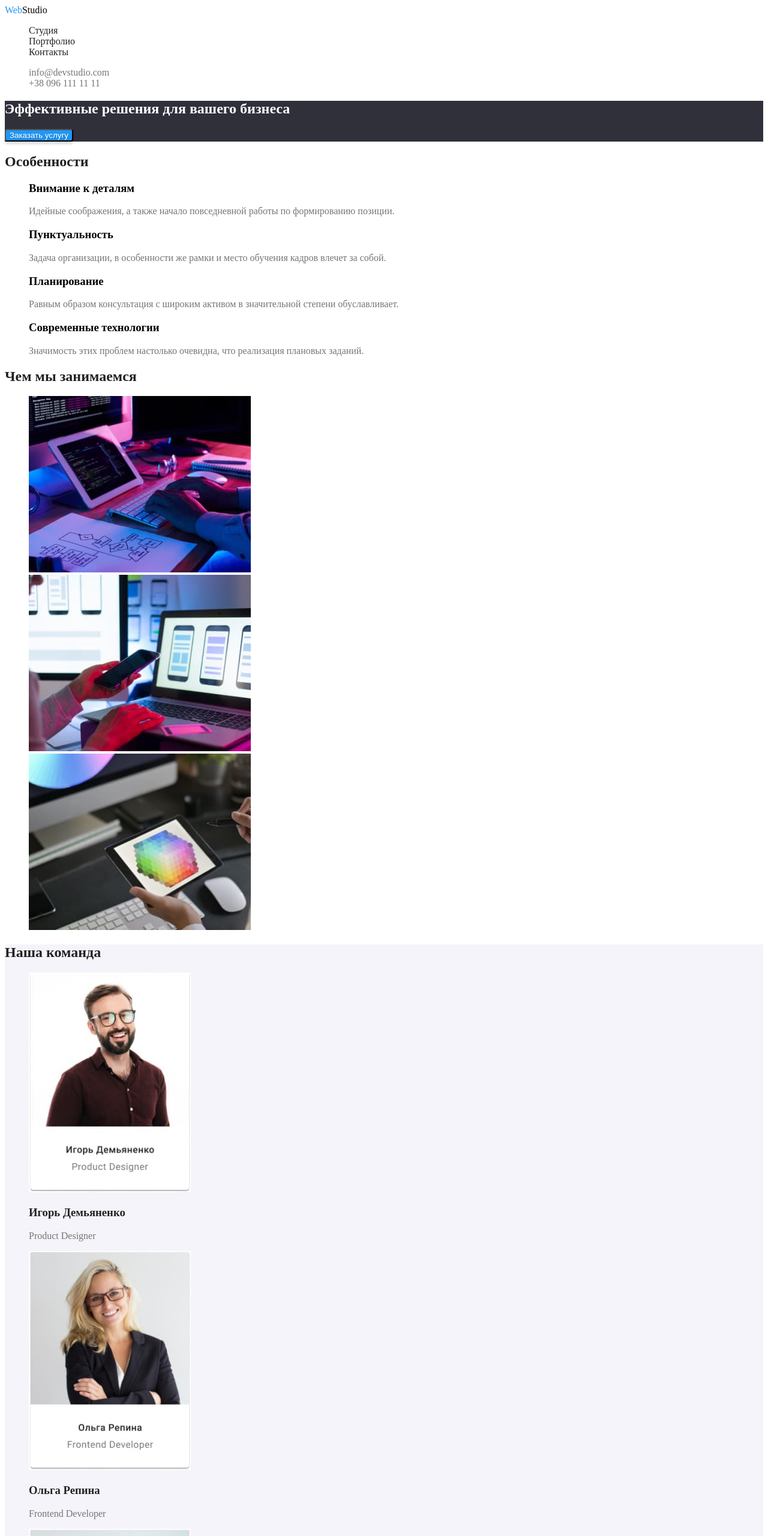
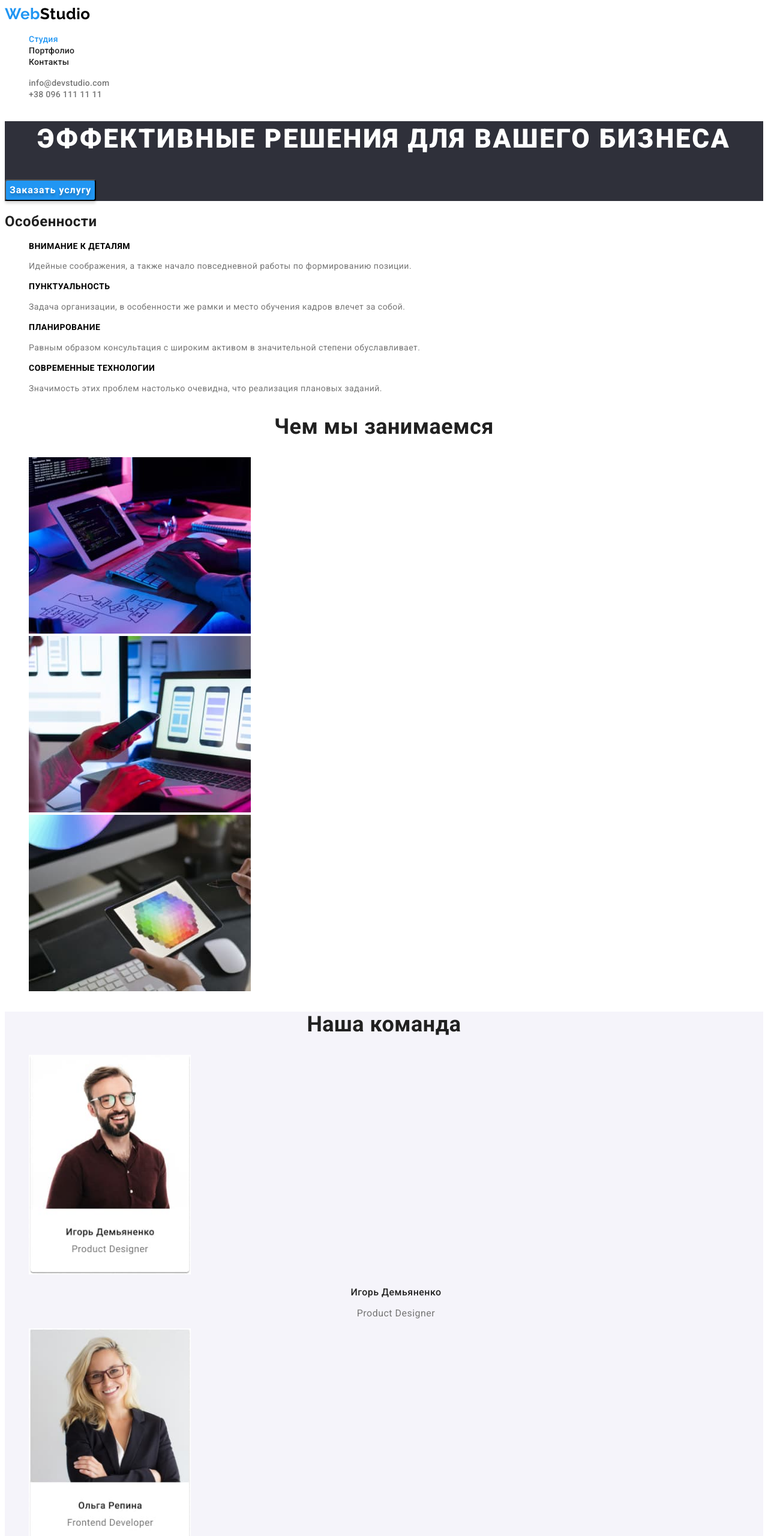
Before and after one commit to Dhannaa/goit-markup-hw-02, a plain HTML site: page index.html in a window 1280 px wide. Shown: the top 2560 px of the page at 60% size. Drawn offline with Linux system fonts and the light colour scheme.

Commit message:
Підключення шрифтів

```diff
--- a/css/styles.css
+++ b/css/styles.css
@@ -10,6 +10,8 @@
 body {
   background-color: var(--primary-white-color);
   color: var(--primary-text-color);
+  font-family: Roboto, sans-serif;
+  letter-spacing: 0.03em;
 }
 
 .list {
@@ -18,7 +20,12 @@ body {
 a {
   text-decoration: none;
 }
-
+.logo {
+  font-family: Raleway;
+  font-weight: 700;
+  font-size: 26px;
+  line-height: 1.19;
+}
 .web {
   color: var(--accent-color);
 }
@@ -26,6 +33,12 @@ a {
   color: var(--primary-black-color);
 }
 /*nav*/
+.link {
+  font-weight: 500;
+  font-size: 14px;
+  line-height: 1.14;
+  letter-spacing: 0.02em;
+}
 .site-nav .link {
   color: var(--primary-text-color);
 }
@@ -34,7 +47,7 @@ a {
   color: var(--accent-color);
 }
 
-.link .curent {
+.site-nav .link.current {
   color: var(--accent-color);
 }
 .auth-nav .link {
@@ -52,16 +65,28 @@ a {
 }
 .hero-title {
   color: var(--primary-white-color);
+  font-weight: 900;
+  font-size: 44px;
+  line-height: 1.36;
+  text-align: center;
+  letter-spacing: 0.06em;
+  text-transform: uppercase;
 }
 .btn-primary {
   color: var(--primary-white-color);
   background-color: var(--accent-color);
-  display: flex;
-  text-align: center;
   text-shadow: 0px 4px 4px rgba(0, 0, 0, 0.25);
   box-shadow: 0px 4px 4px rgba(0, 0, 0, 0.15);
   border-radius: 4px;
   cursor: pointer;
+  font-family: inherit;
+  font-weight: 700;
+  font-size: 16px;
+  line-height: 1.87;
+  display: flex;
+  align-items: center;
+  text-align: center;
+  letter-spacing: 0.06em;
 }
 
 .btn-primary:hover,
@@ -71,11 +96,38 @@ a {
 /* the main section*/
 .section-subtitle {
   color: var(--primary-black-color);
+  font-weight: 700;
+  font-size: 14px;
+  line-height: 1.14;
+  text-transform: uppercase;
 }
+.section-text,
+.address-text {
+  font-size: 14px;
+  line-height: 1.71;
+}
+
 .section-text {
   color: var(--secondary-text-color);
 }
+.section-title {
+  font-weight: 700;
+  font-size: 36px;
+  line-height: 1.17;
+  text-align: center;
+}
 
+.team .section-subject {
+  font-weight: 500;
+  font-size: 16px;
+  line-height: 1.19;
+  text-align: center;
+}
+.team .section-text {
+  font-size: 16px;
+  line-height: 1.19;
+  text-align: center;
+}
 .team {
   background-color: var(--secondary-bg-color);
 }
@@ -88,6 +140,11 @@ a {
   text-shadow: 0px 4px 4px rgba(0, 0, 0, 0.25);
   box-shadow: 0px 4px 4px 0px #00000040;
   cursor: pointer;
+  font-family: inherit;
+  font-weight: 500;
+  font-size: 16px;
+  line-height: 1.62;
+  text-align: center;
 }
 .btn-secondary:hover,
 .btn-secondary:focus {
@@ -98,10 +155,16 @@ a {
 /*portfolio projects*/
 .portfolio-title {
   color: var(--primary-text-color);
+  font-weight: 700;
+  font-size: 18px;
+  line-height: 2;
+  letter-spacing: 0.06em;
 }
 
 .portfolio-text {
   color: var(--secondary-text-color);
+  font-size: 16px;
+  line-height: 1.87;
 }
 
 /*footer*/
@@ -113,9 +176,15 @@ a {
 }
 .address-text {
   color: var(--primary-white-color);
+  font-style: normal;
 }
 .address .link {
   color: var(--address-link-color);
+  font-style: normal;
+  font-weight: 400;
+  font-size: 14px;
+  line-height: 1.71;
+  letter-spacing: 0.03em;
 }
 .address .link:hover,
 .address .link:focus {
--- a/index.html
+++ b/index.html
@@ -4,6 +4,10 @@
     <meta charset="UTF-8">
     <meta http-equiv="X-UA-Compatible" content="IE=edge">
     <meta name="viewport" content="width=device-width, initial-scale=1.0">
+    <link rel="preconnect" href="https://fonts.googleapis.com">
+    <link rel="preconnect" href="https://fonts.gstatic.com" crossorigin>
+    <link href="https://fonts.googleapis.com/css2?family=Raleway:wght@700&family=Roboto:wght@400;500;700;900&display=swap"
+        rel="stylesheet">
     <link rel="stylesheet" href="./css/styles.css"/>
     <title>WebStudio</title>
 </head>
```
Also changed, not shown: portfolio.html (+20 -16 lines).
